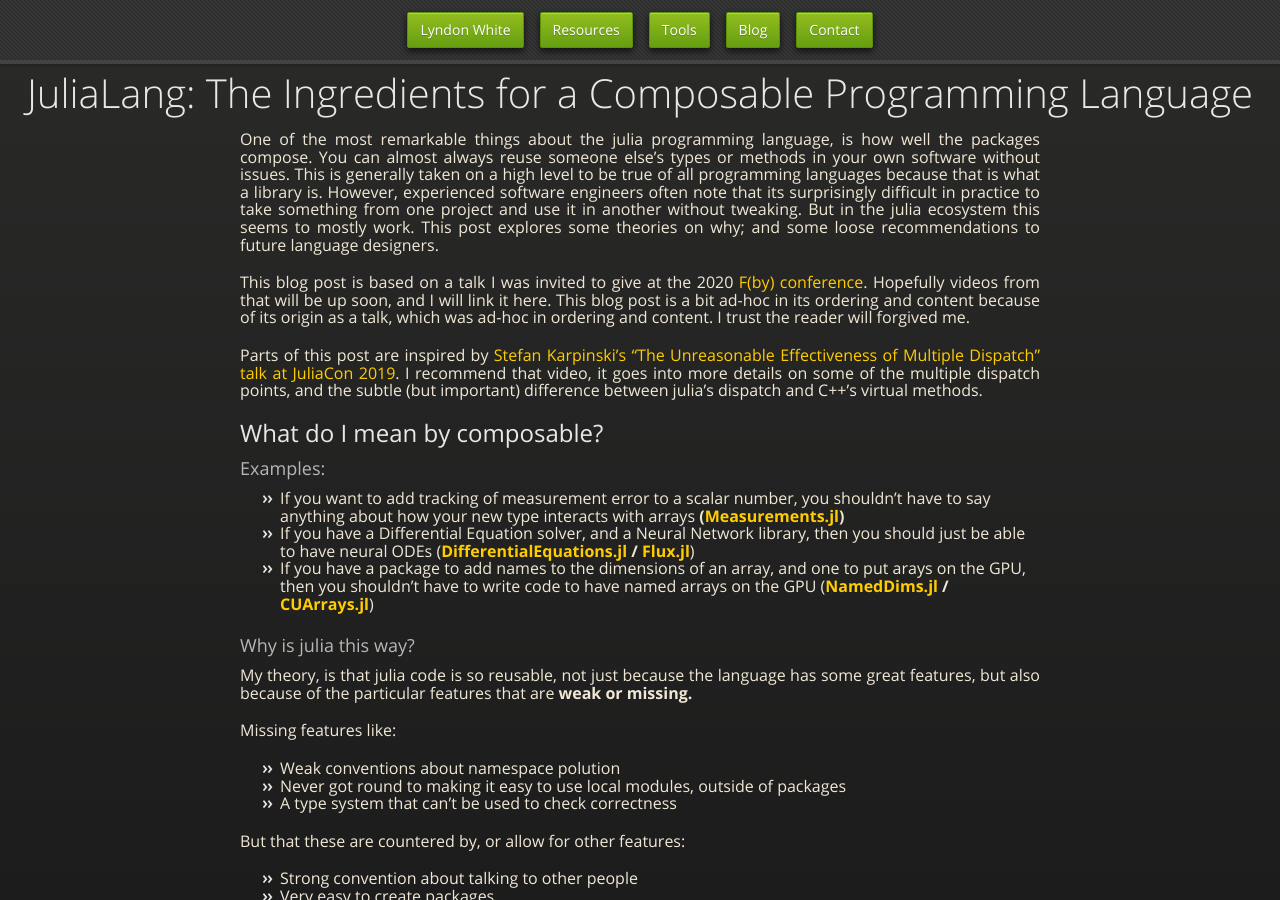
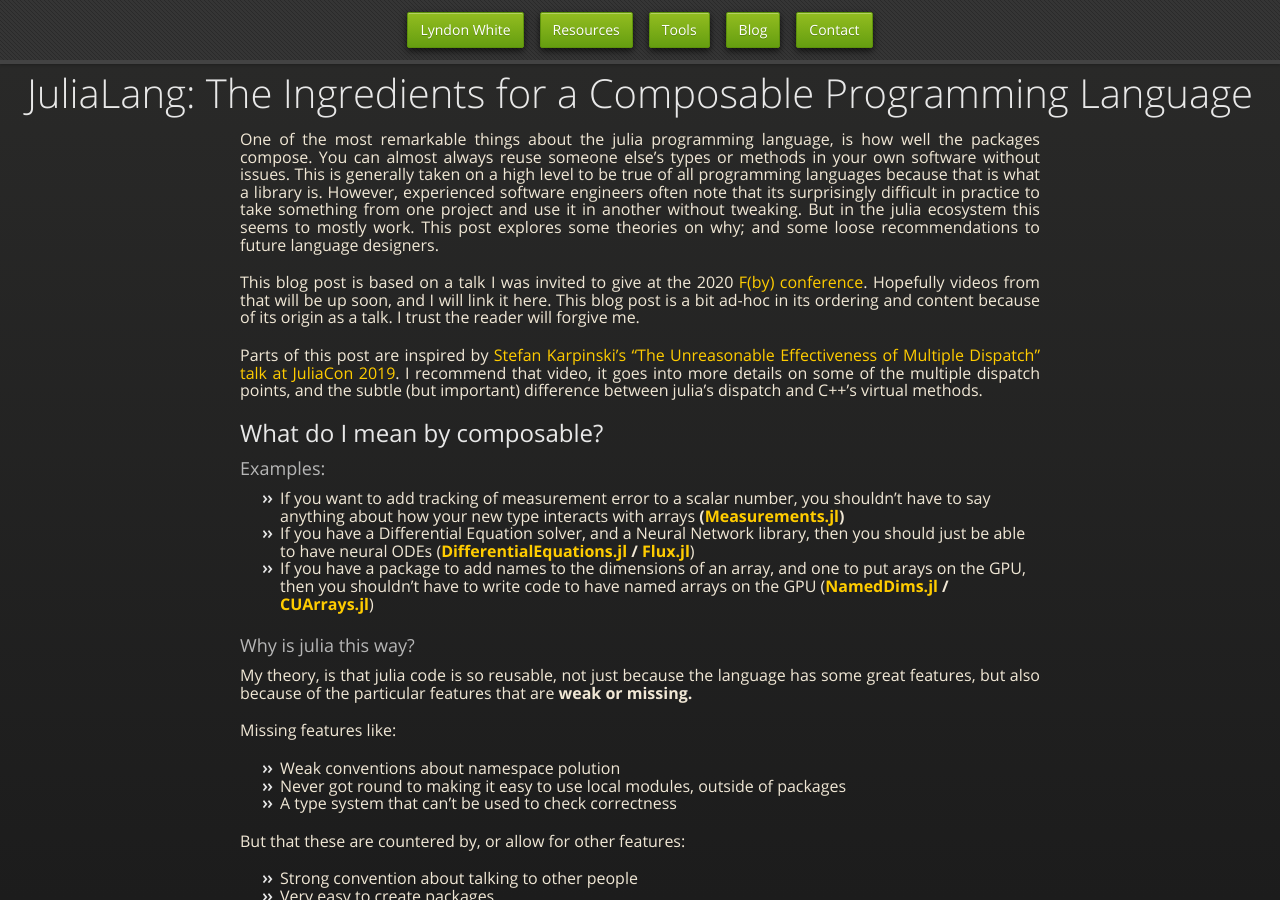
Before and after one commit to oxinabox/oxinabox.github.io, a Jekyll site: the page built from _posts/2020-02-09-whycompositionaljulia.md, in a window 1280 px wide and 900 px high. Built offline with Jekyll 4.4.1, drawn with Linux system fonts in a browser that asks for light colours; nearby versions of some CDN libraries; some web fonts are replaced; formulas are drawn with MathJax 3.

Commit message:
fix it fix it fix it

```diff
--- a/_posts/2020-02-09-whycompositionaljulia.md
+++ b/_posts/2020-02-09-whycompositionaljulia.md
@@ -19,8 +19,8 @@ and some loose recommendations to future language designers.
 
 This blog post is based on a talk I was invited to give at the 2020 [F(by) conference](fby.dev).
 Hopefully videos from that will be up soon, and I will link it here.
-This blog post is a bit ad-hoc in its ordering and content because of its origin as a talk, which was ad-hoc in ordering and content.
-I trust the reader will forgived me.
+This blog post is a bit ad-hoc in its ordering and content because of its origin as a talk.
+I trust the reader will forgive me.
 
 Parts of this post are inspired by [Stefan Karpinski's "The Unreasonable Effectiveness of Multiple Dispatch" talk at JuliaCon 2019](https://www.youtube.com/watch?v=kc9HwsxE1OY).
 I recommend that video, it goes into more details on some of the multiple dispatch points, and the subtle (but important) difference between julia's  dispatch and C++'s virtual methods.
```
